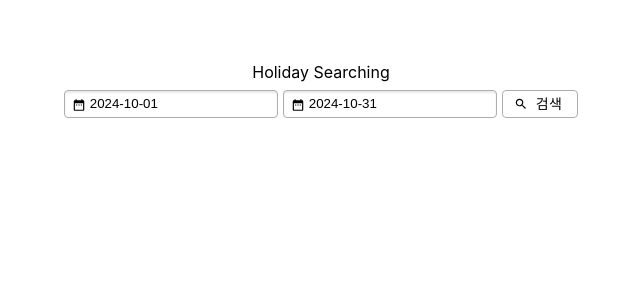
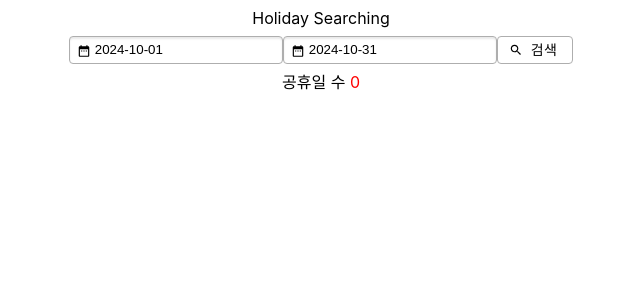
Before and after one commit to k-min-ju/calendar, a React (Vite) app: page / in a window 1280 px wide. Shown: the top 300 px of the page, without its empty margins (319-959 px from the left). Built offline with nearby package versions, Linux system fonts and the light colour scheme.

Commit message:
Implement common table component

```diff
--- a/src/components/Calendar.tsx
+++ b/src/components/Calendar.tsx
@@ -1,7 +1,8 @@
 import React, { useState } from 'react';
-import { ReactDatePicker, SearchBtn } from '@/components';
+import { CommonTable, ReactDatePicker, SearchBtn } from '@/components';
 import { SEARCH_MAX_DATE } from '@/configs/constants';
-import { HolidayResponse, UseState } from '@/types';
+import { SearchHoliday, TableColumns, TableRows, UseState } from '@/types';
+import { TableCellProps } from '@mui/material/TableCell/TableCell';
 
 /**
  * Calendar Component
@@ -14,10 +15,18 @@ export default function Calendar() {
   const [fromDate, setFromDate]: UseState<Date> = useState<Date>(new Date(today.getFullYear(), today.getMonth(), 1));
   const [toDate, setToDate]: UseState<Date> = useState<Date>(new Date(today.getFullYear(), today.getMonth() + 1, 0));
   const [isToDatePickerOpen, setIsToDatePickerOpen]: UseState<boolean> = useState<boolean>(false);
-  const [holidayResponse, setHolidayResponse]: UseState<HolidayResponse[]> = useState<HolidayResponse[]>([]);
+  const [holidayRows, setHolidayRows]: UseState<SearchHoliday[]> = useState<SearchHoliday[]>([]);
+  const [isShowHolidayList, setIsShowHolidayList]: UseState<boolean> = useState<boolean>(false);
 
   const fromMinDate: Date = new Date(toDate.getFullYear() - 2, toDate.getMonth(), toDate.getDate());
   const toMaxDate: Date = new Date(fromDate.getFullYear() + 2, fromDate.getMonth(), fromDate.getDate());
+  const tableColumns: TableColumns[] = [
+    { label: '날짜', tableCellProps: { align: 'center' } },
+    { label: '요일', tableCellProps: { align: 'center' } },
+    { label: '공휴일', tableCellProps: { align: 'center' } }
+  ];
+  const rowTableCellProps: TableCellProps[] = Array.from({ length: holidayRows.length }, () => ({ align: 'center' }));
+  const tableRows: TableRows<SearchHoliday>[] = [{ data: holidayRows, tableCellProps: rowTableCellProps }];
 
   // from date picker change event
   const fromDateChange = (date: Date | null): void => {
@@ -29,6 +38,11 @@ export default function Calendar() {
   const toDateChange = (date: Date | null): void => {
     if (date) setToDate(date);
     setIsToDatePickerOpen(false);
+  };
+
+  // holiday count click event
+  const holidayCntClick = (_event: React.MouseEvent<HTMLSpanElement>): void => {
+    setIsShowHolidayList(true);
   };
 
   return (
@@ -54,8 +68,17 @@ export default function Calendar() {
           dateFormat="yyyy-MM-dd"
           isToDatePickerOpen={isToDatePickerOpen}
         />
-        <SearchBtn fromDate={fromDate} toDate={toDate} setHolidayResponse={setHolidayResponse} />
+        <SearchBtn
+          fromDate={fromDate}
+          toDate={toDate}
+          setHolidayRows={setHolidayRows}
+          setIsShowHolidayList={setIsShowHolidayList}
+        />
       </div>
+      <div className="calendar-holiday-count">
+        공휴일 수 <span onClick={holidayCntClick}>{holidayRows.length}</span>
+      </div>
+      {isShowHolidayList && <CommonTable columns={tableColumns} rows={tableRows} />}
     </>
   );
 }
--- /dev/null
+++ b/src/components/CommonTable.tsx
@@ -0,0 +1,42 @@
+import { Paper, Table, TableBody, TableCell, TableContainer, TableHead, TableRow } from '@mui/material';
+import { CommonTableProps, TableColumns, TableRows } from '@/types';
+
+/**
+ * Common Table Component
+ * @param columns - Parameters that display table column information
+ * @param rows - Parameters for drawing row data in a table
+ * @param tableCellProps - TableCell Component Props
+ * @constructor
+ */
+export default function CommonTable<T extends object>({ columns, rows }: CommonTableProps<T>) {
+  return (
+    <div className="table-container-wrapper">
+      <TableContainer component={Paper} className="calendar-holiday-table">
+        <Table>
+          <TableHead>
+            <TableRow>
+              {columns.map((column: TableColumns) => (
+                <TableCell key={column.label} {...column.tableCellProps}>
+                  {column.label}
+                </TableCell>
+              ))}
+            </TableRow>
+          </TableHead>
+          <TableBody>
+            {rows.map((tableRows: TableRows<T>) =>
+              tableRows.data.map((data: T, index: number) => (
+                <TableRow key={JSON.stringify(data)}>
+                  {Object.keys(data).map(key => (
+                    <TableCell key={key} {...tableRows.tableCellProps?.[index]}>
+                      {data[key]}
+                    </TableCell>
+                  ))}
+                </TableRow>
+              ))
+            )}
+          </TableBody>
+        </Table>
+      </TableContainer>
+    </div>
+  );
+}
--- a/src/components/index.ts
+++ b/src/components/index.ts
@@ -1,5 +1,6 @@
 import Calendar from '@/components/Calendar';
+import CommonTable from '@/components/CommonTable';
 import ReactDatePicker from '@/components/ReactDatePicker';
-import SearchBtn from '@/components/SearchBtn.tsx';
+import SearchBtn from '@/components/SearchBtn';
 
-export { Calendar, ReactDatePicker, SearchBtn };
+export { Calendar, CommonTable, ReactDatePicker, SearchBtn };
--- a/src/styles/calendar.scss
+++ b/src/styles/calendar.scss
@@ -1,17 +1,24 @@
 .calendar-container {
-  height: 100%;
-  margin: 5% 10% 0 10%;
-  text-align: center;
+  width: 100vw;
+  height: 100vh;
+  gap: 5px;
 
   .calendar-header {
-    margin-bottom: 10px;
+    text-align: center;
+    margin: 10px 0;
   }
 
   .calendar-search-bar {
+    display: flex;
+    align-items: center;
+    justify-content: center;
+    flex-wrap: nowrap;
     margin-bottom: 10px;
+    width: 100%;
   }
 
   .calendar-holiday-count {
+    text-align: center;
     margin-bottom: 10px;
 
     span {
@@ -39,7 +46,6 @@
     box-shadow: inset 0 2px 2px #e9e9e9;
     line-height: 16px;
     padding: 5px 10px 5px 25px;
-    margin-right: 5px;
   }
 
   .react-datepicker__month-year-dropdown-container {
@@ -53,6 +59,7 @@
   }
 
   .search-btn {
+    min-width: 76px;
     line-height: 16px;
     border: 1px solid #aeaeae;
     color: black;
```
Also changed, not shown: src/types/calendar.ts (+26 -1 lines), src/types/index.ts (+10 -1 lines).
